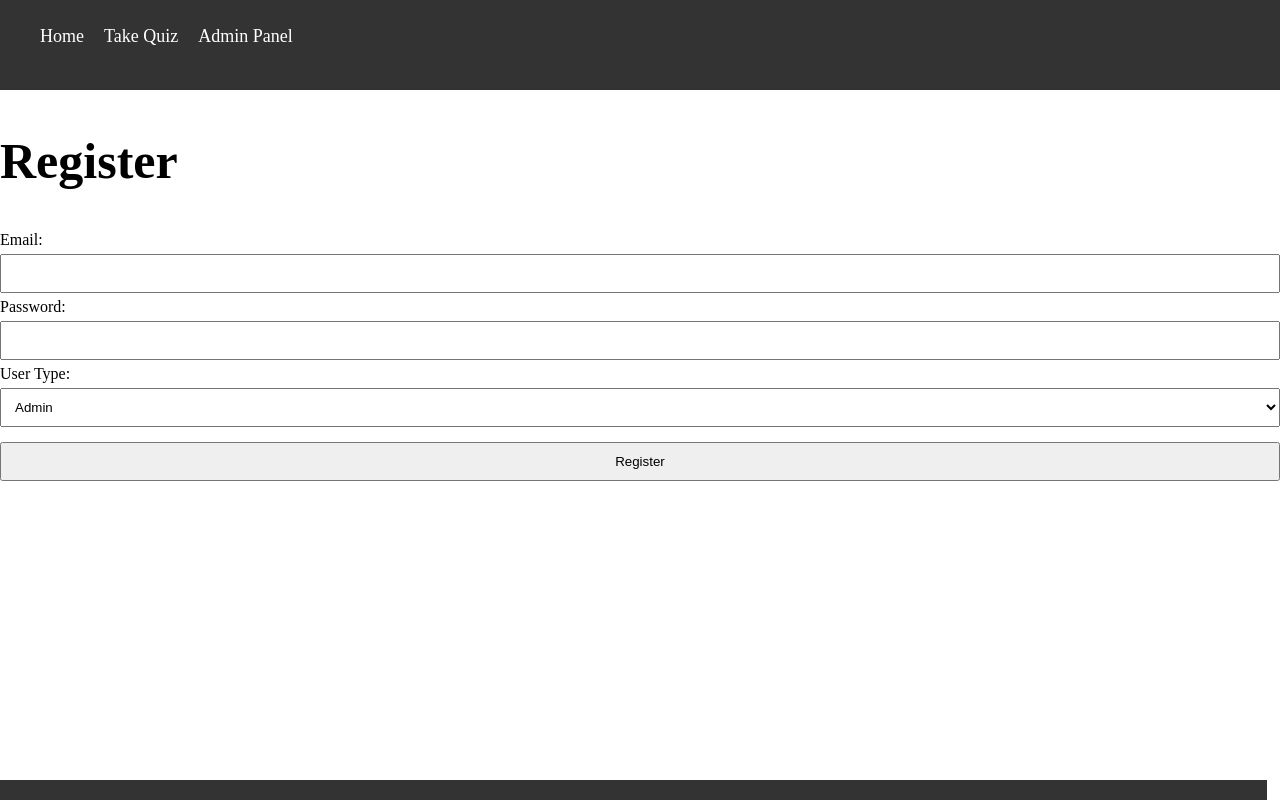
After one commit to Thapelo-ST/interactive_quiz, a Flask app: page /register in a window 1280 px wide. The commit adds this page. Run offline with Flask 2, Linux system fonts and the light colour scheme; parts of the project's set-up code (start-up, migrations or seed data) failed here and were passed over.

Commit message:
update 1

```diff
--- a/app/auth/auth.py
+++ b/app/auth/auth.py
@@ -2,7 +2,7 @@ import os
 import bcrypt
 from uuid import uuid4
 from flask import request
-from app.models import User
+from app.users import User
 from app.db import DB
 from sqlalchemy.orm.exc import NoResultFound
 from sqlalchemy.exc import InvalidRequestError
@@ -60,7 +60,7 @@ class Auth:
             user = self._db.find_user_by(email=email)
             raise ValueError("User {} already exists".format(email))
         except NoResultFound:
-            return self._db.add_user(email=email, hashed_password=hashed_password)
+            return self._db.add_user(email=email, hashed_password=hashed_password, user_type=user.user_type)
 
     def valid_login(self, email: str, password: str) -> bool:
         """Logs in an existing user and returns a User object if successful."""
--- a/app/db.py
+++ b/app/db.py
@@ -7,7 +7,7 @@ from sqlalchemy.orm import sessionmaker
 from sqlalchemy.orm.session import Session
 from sqlalchemy.orm.exc import NoResultFound
 from sqlalchemy.exc import InvalidRequestError
-from app.models import Base, User
+from app.users import Base, User
 
 
 class DB:
--- a/app/routes.py
+++ b/app/routes.py
@@ -1,5 +1,5 @@
 from flask import Blueprint, render_template, redirect, url_for, flash
-from app.auth_app.auth import login_required
+from app.auth.auth import login_required
 from app.models import User
 
 # Create a blueprint for authentication routes
--- a/app/templates/base.html
+++ b/app/templates/base.html
@@ -2,11 +2,60 @@
 <html lang="en">
     <head>
         <meta charset="utf-8" />
-        <title> {% block title %} Interactive Quiz | Default {% endblock %}</title>
-        <link rel="icon" type="image/fav-icon" href="/static/images/ideas.png">
-        <link rel="stylesheet" href="{{ url_for('static', filename='style.css') }}">
+        <title> {% block title %} Interactive Quiz {% endblock %}</title>
+        <link rel="x-icon" type="image/fav-icon" href="/static/images/ideas.png">
+        <!-- CSS styles -->
+        <style>
+            /* Navbar styles */
+            .navbar {
+                background-color: #333;
+                color: #fff;
+                padding: 10px 0;
+                height:70px;
+                width:100%;
+            }
+
+            .navbar-container {
+                display: flex;
+                justify-content: space-between;
+                align-items: center;
+                max-width: 1200px;
+                margin: 0 auto;
+                padding: 0 20px;
+            }
+
+            .navbar-menu {
+                list-style-type: none;
+                display: flex;
+            }
+
+            .navbar-menu li {
+                margin-right: 20px;
+            }
+
+            .navbar-menu li a {
+                color: #fff;
+                text-decoration: none;
+                font-size: large;
+            }
+
+            /* Footer styles */
+            footer {
+                background-color: #333;
+                color: #fff;
+                text-align: center;
+                padding: 10px 0;
+                position: fixed;
+                bottom: 0;
+                width: 99%;
+            }
+
+            .footer-content {
+                max-width: 1200px;
+                margin: 0 auto;
+            }
+        </style>
         {% block head %}
-
         {%  endblock %}
 	</head>
 
@@ -20,7 +69,9 @@
                 <ul class="navbar-menu">
                     <li><a href="/">Home</a></li>
                     <li><a href="/quiz">Take Quiz</a></li>
+                    {% if not hide_admin_link %}
                     <li><a href="/admin">Admin Panel</a></li>
+                    {% endif %}
                     <!-- Add more menu items as needed -->
                 </ul>
             </div>
--- /dev/null
+++ b/app/templates/register.html
@@ -0,0 +1,55 @@
+{% extends "base.html" %}
+{% block title %} Registration - Interactive Quiz {% endblock %}
+{% block head %}
+    <style>
+        /* Center the content */
+        body {
+            justify-content: center;
+            align-items: center;
+            height: 100vh;
+            margin: 0;
+        }
+
+        /* Increase text size */
+        h2 {
+            font-size: 50px;
+        }
+
+        /* Adjust input size */
+        input[type="email"],
+        input[type="password"],
+        select {
+            width: 100%;
+            padding: 10px;
+            margin: 5px 0;
+            box-sizing: border-box;
+        }
+
+        /* Center-align the button */
+        button[type="submit"] {
+            width: 100%;
+            padding: 10px;
+            margin-top: 10px;
+            box-sizing: border-box;
+        }
+    </style>
+{% endblock %}
+{% block body %}
+<h2>Register</h2>
+<form action="/register" method="POST">
+    <label for="email">Email:</label>
+    <input type="email" id="email" name="email" required><br>
+    <label for="password">Password:</label>
+    <input type="password" id="password" name="password" required><br>
+    <label for="user_type">User Type:</label>
+    <select id="user_type" name="user_type">
+        <option value="admin">Admin</option>
+        <option value="client">Client</option>
+    </select><br>
+    <button type="submit">Register</button>
+</form>
+{% endblock %}
+{% block footer %}
+    <!-- Footer content for the registration page -->
+{% endblock %}
+{% block hide_admin_link %}True{% endblock %}
--- a/app_start.py
+++ b/app_start.py
@@ -1,11 +1,11 @@
 """
 flask app
 """
-from flask import Flask, Response, abort, jsonify, make_response, request, redirect
+from flask import Flask, Response, abort, jsonify, make_response, render_template, request, redirect
 from app.auth.auth import Auth
 
 
-app = Flask(__name__)
+app = Flask(__name__, template_folder="app/templates")
 AUTH = Auth()
 
 
@@ -14,6 +14,11 @@ def home() -> jsonify:
     """Home page."""
     return jsonify({"message": "Bienvenue"})
 
+
+@app.route('/default', methods=['GET'], strict_slashes=False)
+def default():
+    """Home page."""
+    return render_template("base.html")
 
 @app.route('/users', methods=["POST"])
 def users() -> jsonify:
@@ -28,24 +33,60 @@ def users() -> jsonify:
     except ValueError:
         return jsonify({"message": "email already registered"}), 400
 
+@app.route('/register', methods=["GET", "POST"])
+def register_user_test():
+    return render_template("register.html")
 
-@app.route('/sessions', methods=['POST'])
-def login() -> Response:
-    """ logs in the user and creates a session id """
+@app.route('/registers', methods=["GET", "POST"])
+def register_user():
+    email = request.form.get("email")
+    password = request.form.get("password")
+    user_type = request.form.get("user_type")  # Add a form field for user type in the registration form
+
+    # Check if the user type is valid
+    if user_type not in ['admin', 'client']:
+        return jsonify({"error": "Invalid user type"}), 400
+
+    # Register the user
+    try:
+        user = AUTH.register_user(email, password, user_type)
+        return jsonify({"email": email, "user_type": user_type, "message": "User registered"}), 200
+    except ValueError as e:
+        return render_template("register.html")
+
+#@app.route('/sessions', methods=['POST'])
+#def loginSession() -> Response:
+#    """ logs in the user and creates a session id """
+#    email = request.form.get('email')
+#    password = request.form.get('password')
+#
+#    session_id = None
+#    if AUTH.valid_login(email, password):
+#        session_id = AUTH.create_session(email)
+#        if session_id:
+#            response_data = {"email": email, "message": "logged in"}
+#            response = make_response(jsonify(response_data))
+#            response.set_cookie('session_id', session_id)
+#        return response
+#    else:
+#        abort(401)
+#
+
+@app.route('/login', methods=['POST'])
+def login():
     email = request.form.get('email')
     password = request.form.get('password')
 
-    session_id = None
-    if AUTH.valid_login(email, password):
-        session_id = AUTH.create_session(email)
-        if session_id:
-            response_data = {"email": email, "message": "logged in"}
-            response = make_response(jsonify(response_data))
-            response.set_cookie('session_id', session_id)
+    user = AUTH.login(email, password)
+
+    if user:
+        session_id = AUTH.create_session(user.id)
+        response_data = {"email": email, "user_type": user.user_type, "message": "Logged in"}
+        response = make_response(jsonify(response_data))
+        response.set_cookie('session_id', session_id)
         return response
     else:
         abort(401)
-
 
 @app.route('/sessions', methods=['DELETE'])
 def logout() -> Response:
@@ -114,4 +155,4 @@ def update_password():
 
 
 if __name__ == "__main__":
-    app.run(host="0.0.0.0", port="5000")
+    app.run(host="0.0.0.0", port="5000", debug = True)
```
Also changed, not shown: app/models.py (+1 -53 lines), app/templates/login.html (+18 -0 lines), app/users.py (added, +70 -0 lines), setup.py (added, +28 -0 lines).
